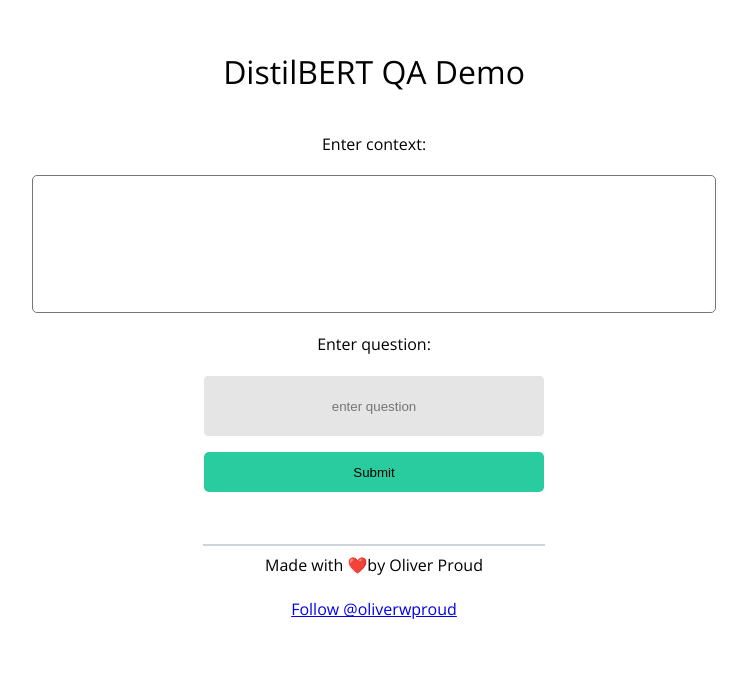
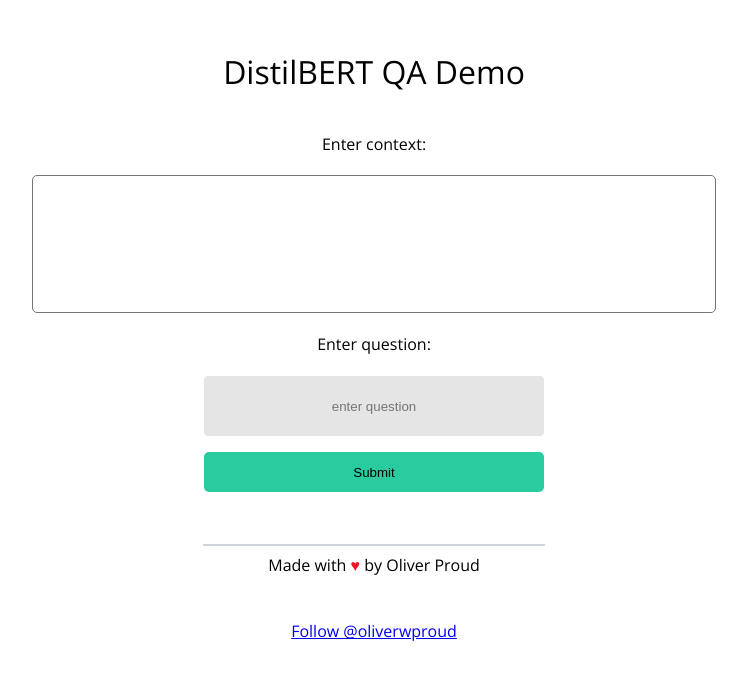
Before and after one commit to tifoit/DistilBERT-SQuAD, a Flask app: page / in a window 1280 px wide. Shown: the top 680 px of the page, without its empty margins (266-1013 px from the left). Run offline with Flask 2, Linux system fonts and the light colour scheme; some libraries are stand-ins or nearby versions.

Commit message:
update footer

```diff
--- a/static/css/style.css
+++ b/static/css/style.css
@@ -77,3 +77,7 @@ hr {
 .inputWrapper {
   text-align: center;
 }
+
+.heart {
+  color:#EC1625;
+}
--- a/templates/index.html
+++ b/templates/index.html
@@ -44,7 +44,8 @@
 
   <hr>
   <footer>
-    <span>Made with ❤️by Oliver Proud</span>
+
+    <div>Made with <span class="heart">♥</span> by Oliver Proud</div>
 
     <br>
     <br>
```
